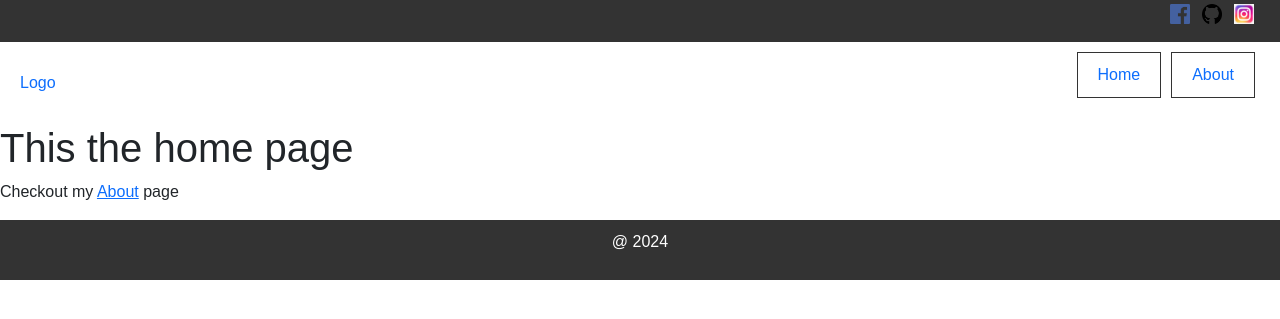
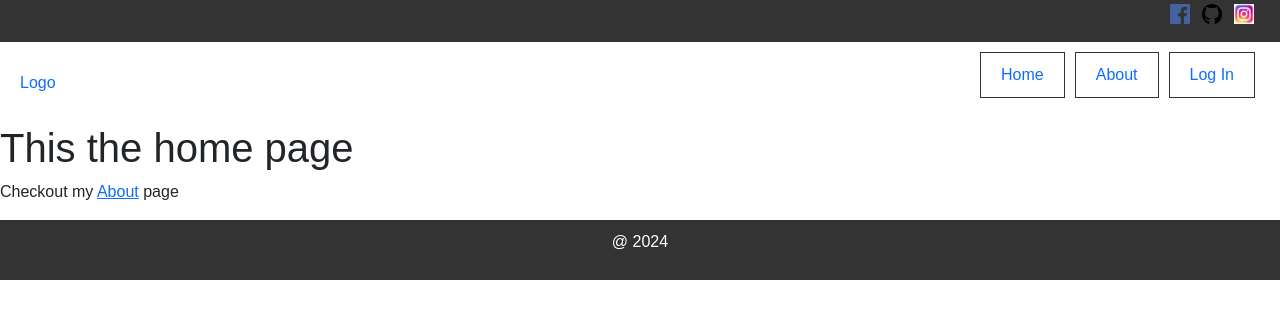
Before and after one commit to LionRouge1/blog_app_django, a Django app: page / in a window 1280 px wide. Shown: the top 319 px of the page. Run offline with Django 5.2, Linux system fonts and the light colour scheme.

Commit message:
Update layout template to have logged in user"

```diff
--- a/templates/layout.html
+++ b/templates/layout.html
@@ -25,6 +25,17 @@
     <ul>
       <li><a href="{% url 'home' %}">Home</a></li>
       <li><a href="{% url 'about' %}">About</a></li>
+      {% if user.is_authenticated %}
+        <li><a href="">{{user.name}}</a></li>
+        <li>
+          <form action="{% url 'logout' %}" method="post">
+            {% csrf_token %}
+            <button type="submit" class="btn btn-danger">Log Out</button>
+          </form>
+        </li>
+      {% else %}
+        <li><a href="{% url 'login' %}">Log In</a></li>
+      {% endif %}
     </ul>
   </nav>
   <main>
```
